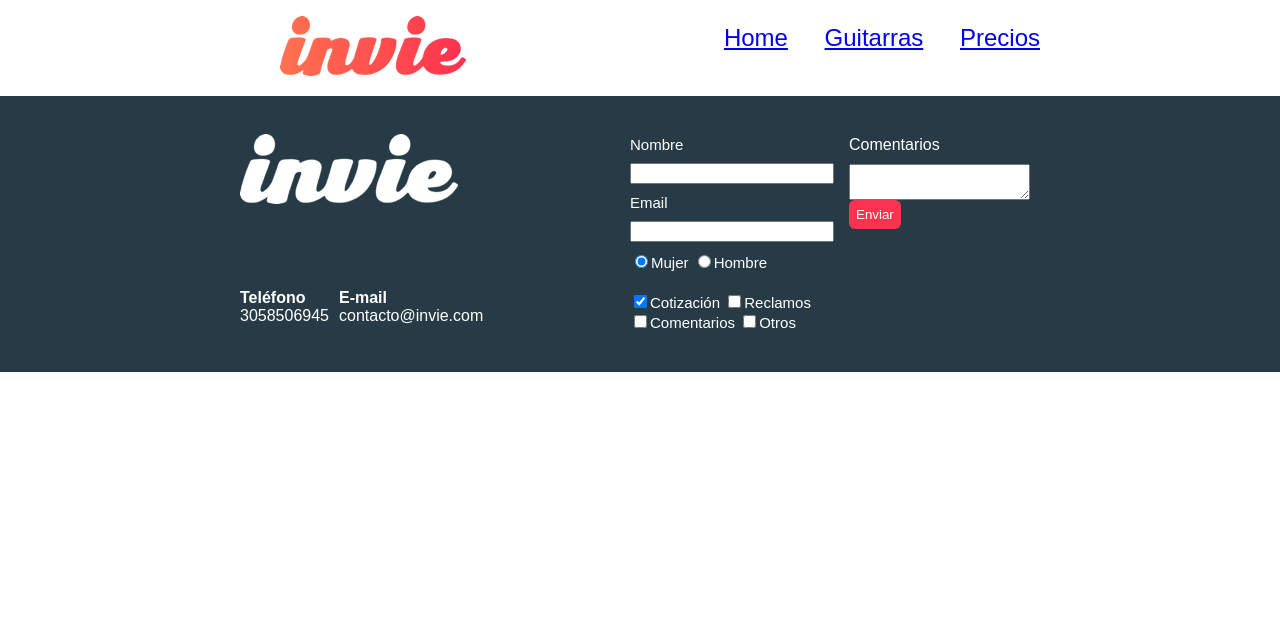
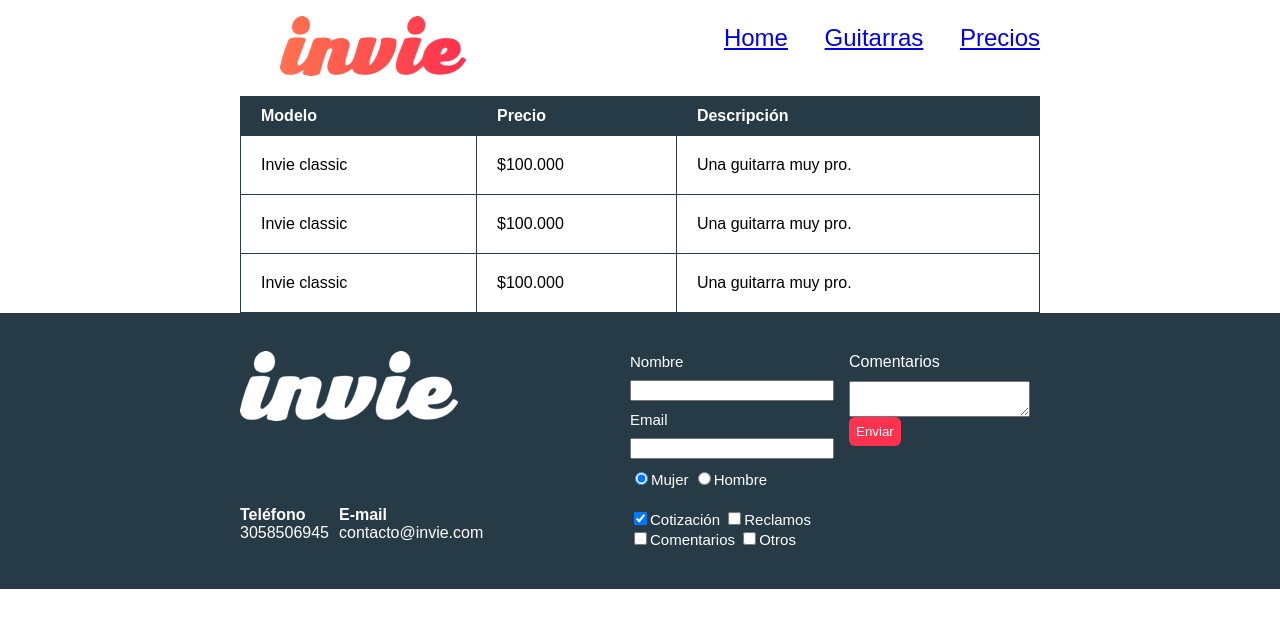
Before and after one commit to jcolorado19/invie, a plain HTML site: page precios.html in a window 1280 px wide. Drawn offline with Linux system fonts and the light colour scheme; a web font is replaced by a local one.

Commit message:
Insertando la tabla de precios en la pagina de precios

```diff
--- a/precios.html
+++ b/precios.html
@@ -19,6 +19,37 @@
         </ul>
       </nav>
     </header>
+
+    <section class="tabla">
+      <div class="container">
+        <table>
+        <thead>
+          <tr>
+            <th>Modelo</th>
+            <th>Precio</th>
+            <th>Descripción</th>
+          </tr>
+        </thead>
+        <tbody>
+          <tr>
+            <td>Invie classic</td>
+            <td>$100.000</td>
+            <td>Una guitarra muy pro.</td>
+          </tr>
+          <tr>
+            <td>Invie classic</td>
+            <td>$100.000</td>
+            <td>Una guitarra muy pro.</td>
+          </tr>
+          <tr>
+            <td>Invie classic</td>
+            <td>$100.000</td>
+            <td>Una guitarra muy pro.</td>
+          </tr>
+        </tbody>
+      </table>
+      </div>
+    </section>
 
 
     <footer class="footer">
--- a/sass/main.scss
+++ b/sass/main.scss
@@ -3,6 +3,7 @@
 @import "portada";
 @import "guitarras";
 @import "footer";
+@import "precios";
 
 body{
   margin: 0;
--- /dev/null
+++ b/sass/precios.scss
@@ -0,0 +1,21 @@
+table{
+  width: 100%;
+}
+
+th{
+  background: #273b47;
+  color: white;
+}
+
+th{
+  padding: 10px 20px;
+  text-align: left;
+}
+td{
+  padding: 20px;
+}
+
+table, th, td{
+  border: 1px solid #273b47;
+  border-collapse: collapse;
+}
```
Also changed, not shown: css/main.css, 1 other file.
